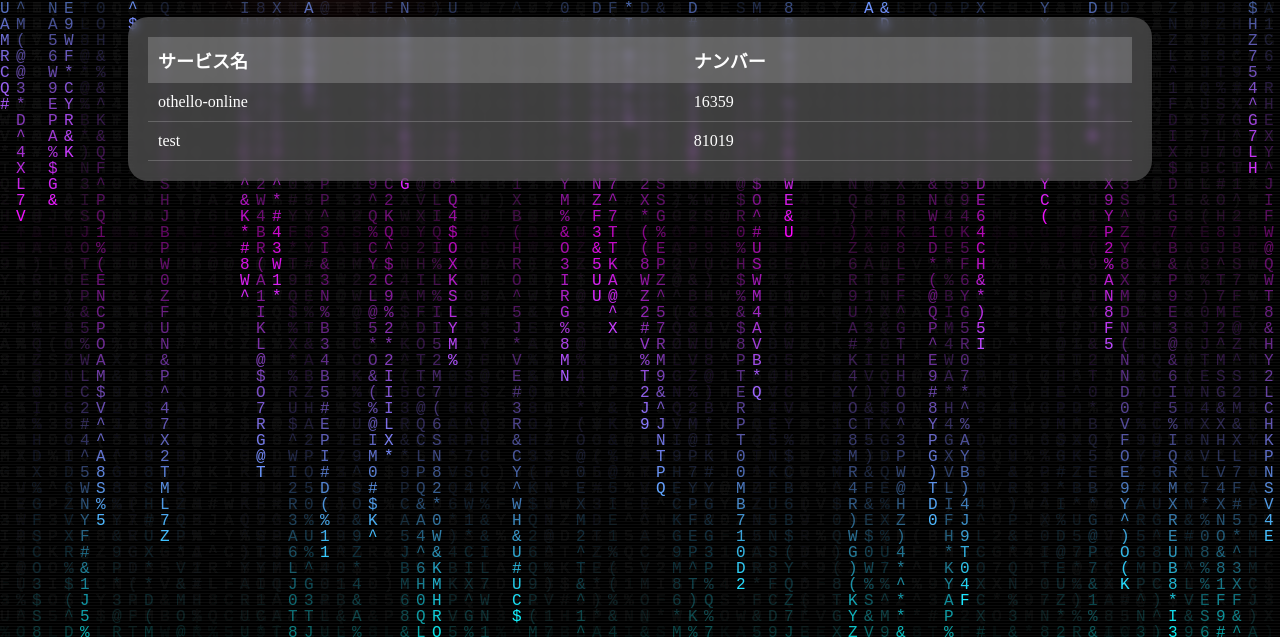
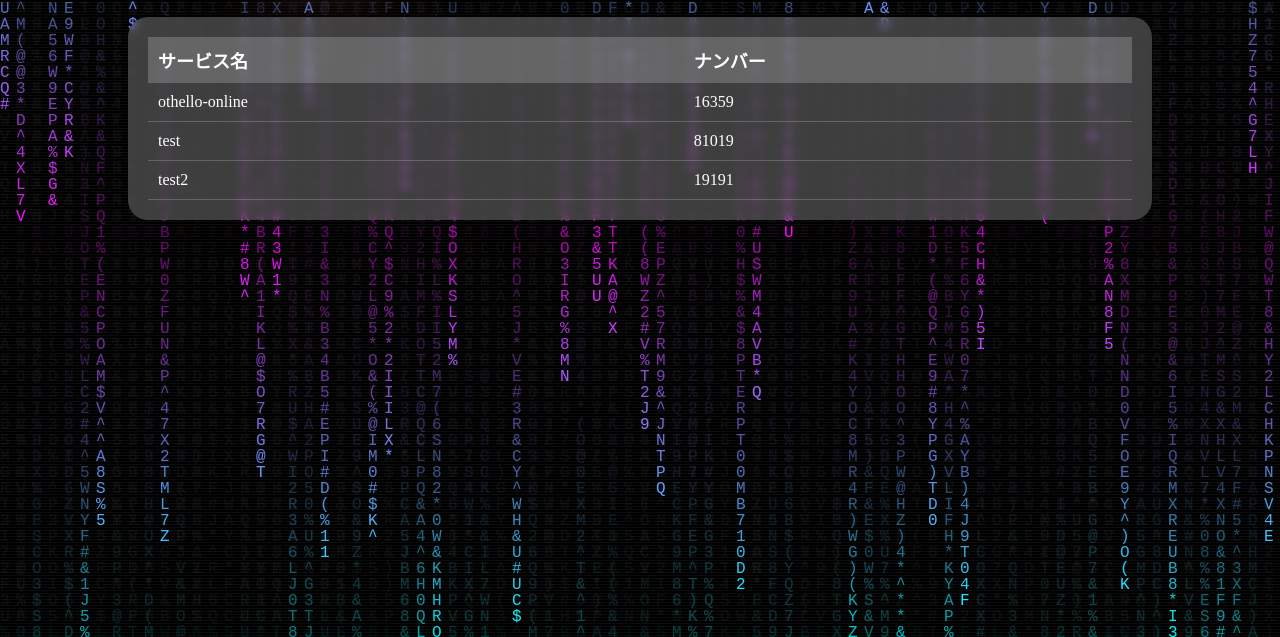
Before and after one commit to edpshub/kumassynumber, a plain HTML site: page index.html in a window 1280 px wide. Shown: the part 163-800 px from the top of the page. Drawn offline with Linux system fonts and the light colour scheme.

Commit message:
index.htmlを自動更新

```diff
--- a/index.html
+++ b/index.html
@@ -59,6 +59,14 @@
         81019
        </td>
       </tr>
+      <tr>
+       <td>
+        test2
+       </td>
+       <td>
+        19191
+       </td>
+      </tr>
      </tbody>
     </table>
    </div>
```
